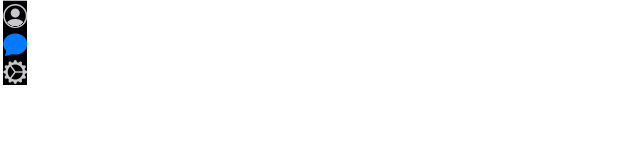
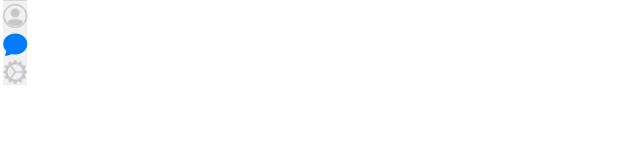
Before and after one commit to TheBlueOompaLoompa/open-chat, a website: page public/index.html in a window 1280 px wide. Shown: the whole page, without its empty margins (0-640 px from the left). Drawn offline with Linux system fonts and the light colour scheme; files whose address does not match are found by name.

Commit message:
Change colors

```diff
--- a/public/css/nav.css
+++ b/public/css/nav.css
@@ -29,9 +29,9 @@ nav {
     display: flex;
     flex-direction: var(--nav-direction);
     position: fixed;
-    border-top: solid rgb(185, 185, 185) .2px;
+    border-top: solid rgb(218, 218, 218) .2px;
 
-    background-color: rgba(0, 0, 0, 255);
+    background-color: rgb(241, 241, 241);
 }
 
 nav a {
```
